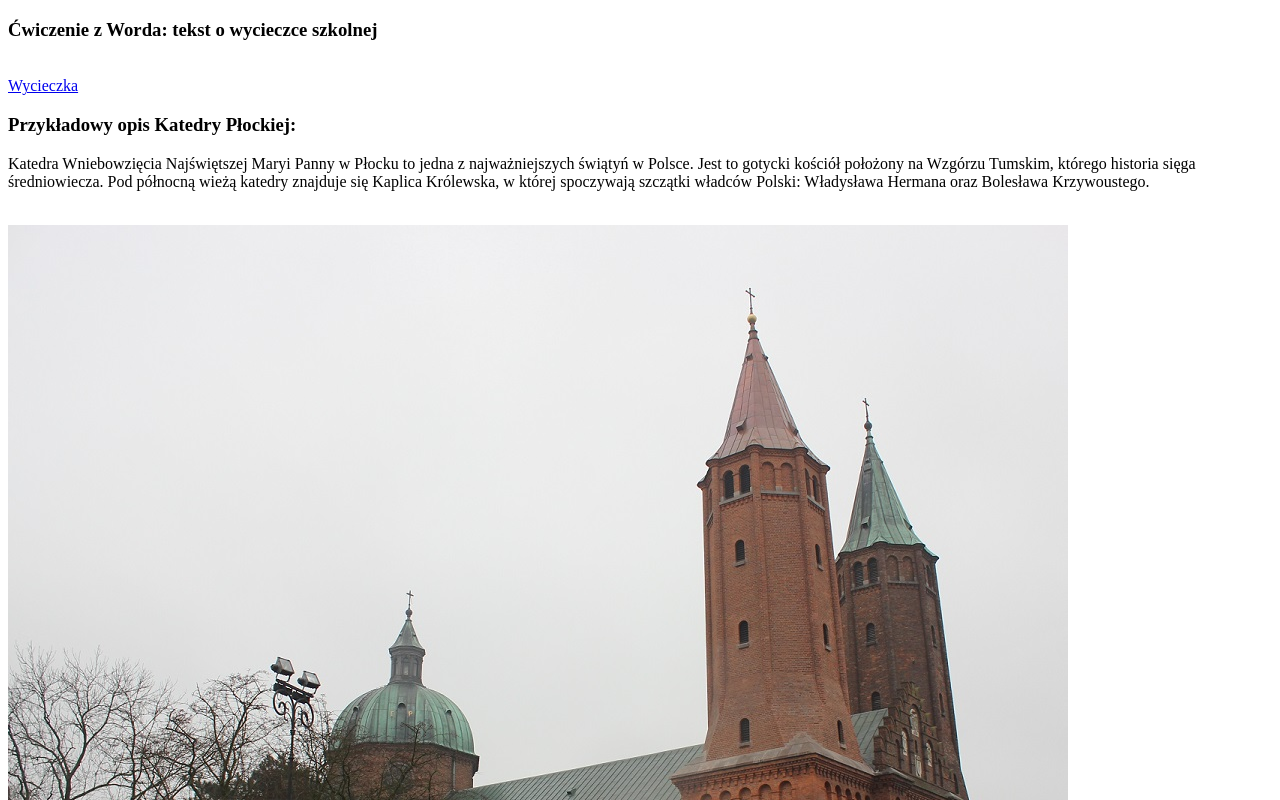
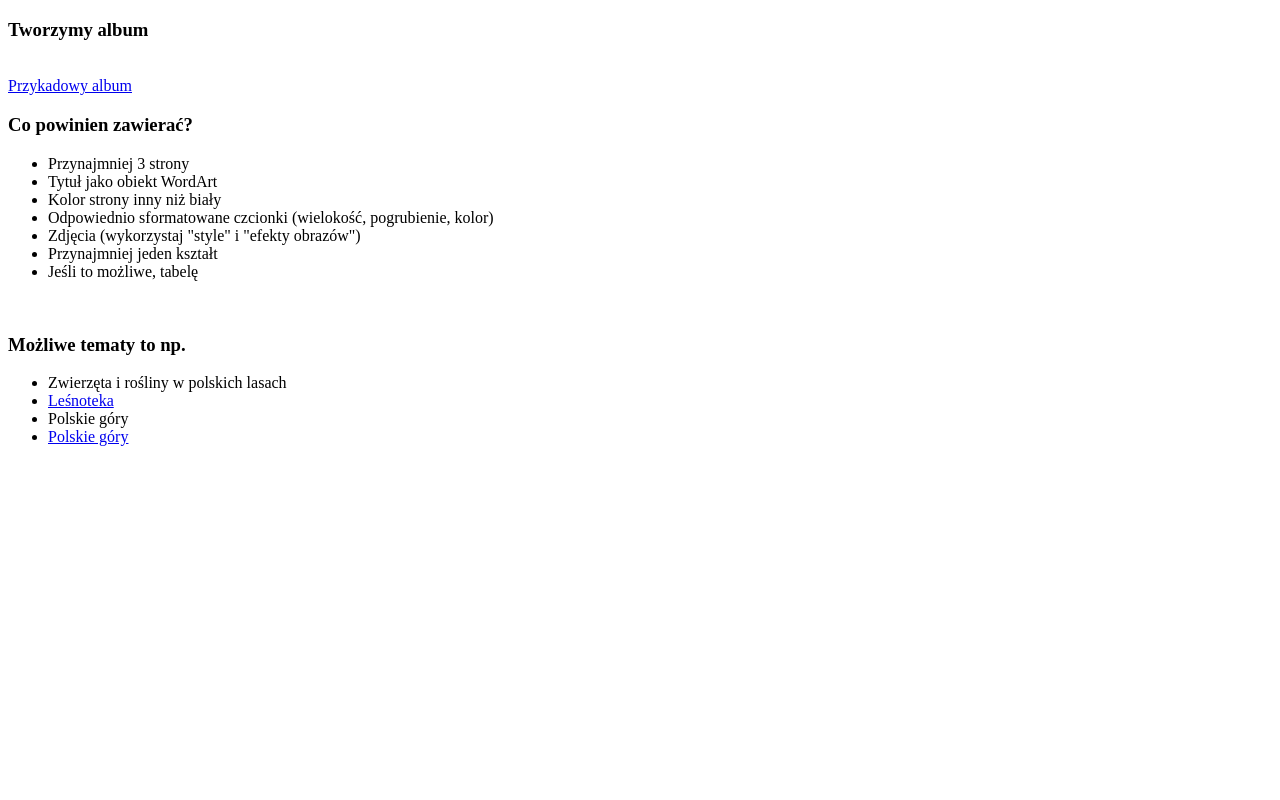
Before and after one commit to blichowo/klasa5, a plain HTML site: page index.html in a window 1280 px wide. Shown: the top 800 px of the page. Drawn offline with Linux system fonts and the light colour scheme.

Commit message:
Update index.html

```diff
--- a/index.html
+++ b/index.html
@@ -4,15 +4,27 @@
     <meta charset="UTF-8" />
   </head>
   <body>
-    <h3>Ćwiczenie z Worda: tekst o wycieczce szkolnej</h3>
+    <h3>Tworzymy album</h3>
     <br />
-    <a href="https://github.com/blichowo/klasa5/raw/main/Wycieczka.doc">Wycieczka</a>
+    <a href="https://github.com/blichowo/klasa5/blob/main/Album.pdf">Przykadowy album</a>
     <br />
-    <h3>Przykładowy opis Katedry Płockiej:</h3>
-    <p>
-      Katedra Wniebowzięcia Najświętszej Maryi Panny w Płocku to jedna z najważniejszych świątyń w Polsce. Jest to gotycki kościół położony na Wzgórzu Tumskim, którego historia sięga średniowiecza. Pod północną wieżą katedry znajduje się Kaplica Królewska, w której spoczywają szczątki władców Polski: Władysława Hermana oraz Bolesława Krzywoustego.
-    </p>
-    <br />
-    <img src="https://raw.githubusercontent.com/blichowo/klasa5/main/katedra.jpg" alt="katedra"/>
+    <h3>Co powinien zawierać?</h3>
+    <ul>
+      <li>Przynajmniej 3 strony</li>
+      <li>Tytuł jako obiekt WordArt</li>
+      <li>Kolor strony inny niż biały</li>
+      <li>Odpowiednio sformatowane czcionki (wielokość, pogrubienie, kolor)</li>
+      <li>Zdjęcia (wykorzystaj "style" i "efekty obrazów")</li>
+      <li>Przynajmniej jeden kształt</li>
+      <li>Jeśli to możliwe, tabelę</li>
+    </ul>
+    <br/>
+    <h3>Możliwe tematy to np.</h3>
+    <ul>
+      <li>Zwierzęta i rośliny w polskich lasach</li>
+      <li><a href="https://www.lasy.gov.pl/pl/edukacja/lesnoteka-1" target="_blank">Leśnoteka</a></li>
+      <li>Polskie góry</li>
+      <li><a href="http://www.polskie-gory.pl/" target="_blank">Polskie góry</a></li>
+    </ul>
   </body>
 </html>
```
